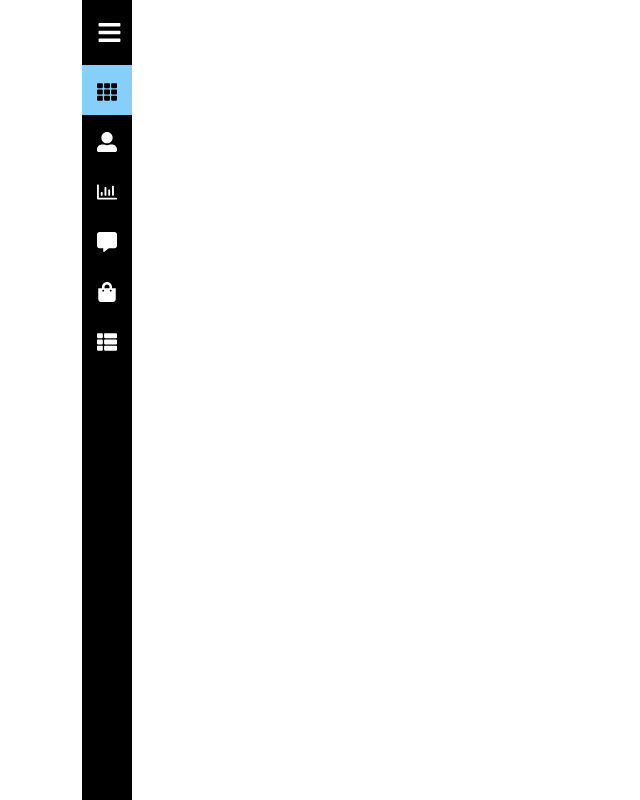
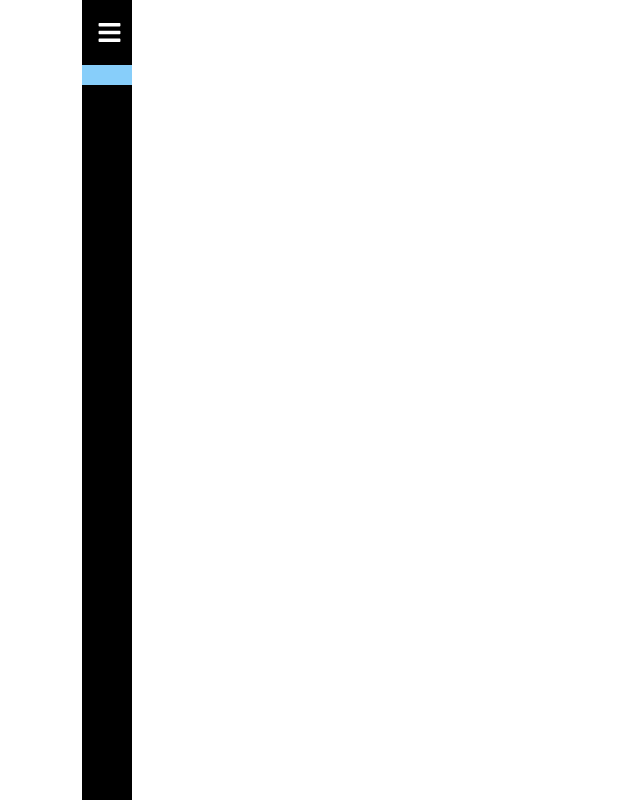
Before and after one commit to K3V1N-N5/Download, a React (Create React App) app: page / in a window 1280 px wide. Shown: the whole page, without its empty margins (0-640 px from the left). Built offline with nearby package versions, Linux system fonts and the light colour scheme.

Commit message:
Update home.jsx

```diff
--- a/src/pages/home.jsx
+++ b/src/pages/home.jsx
@@ -60,7 +60,7 @@ const Home = () => {
                {
                    menuItem.map((item, index)=>(
                        <NavLink to={item.path} key={index} className="link" activeclassName="active">
-                           <div className="icon">{item.icon}</div>
+                           <div style={{display: isOpen ? "block" : "none"}} className="icon">{item.icon}</div>
                            <div style={{display: isOpen ? "block" : "none"}} className="link_text">{item.name}</div>
                        </NavLink>
                    ))
```
